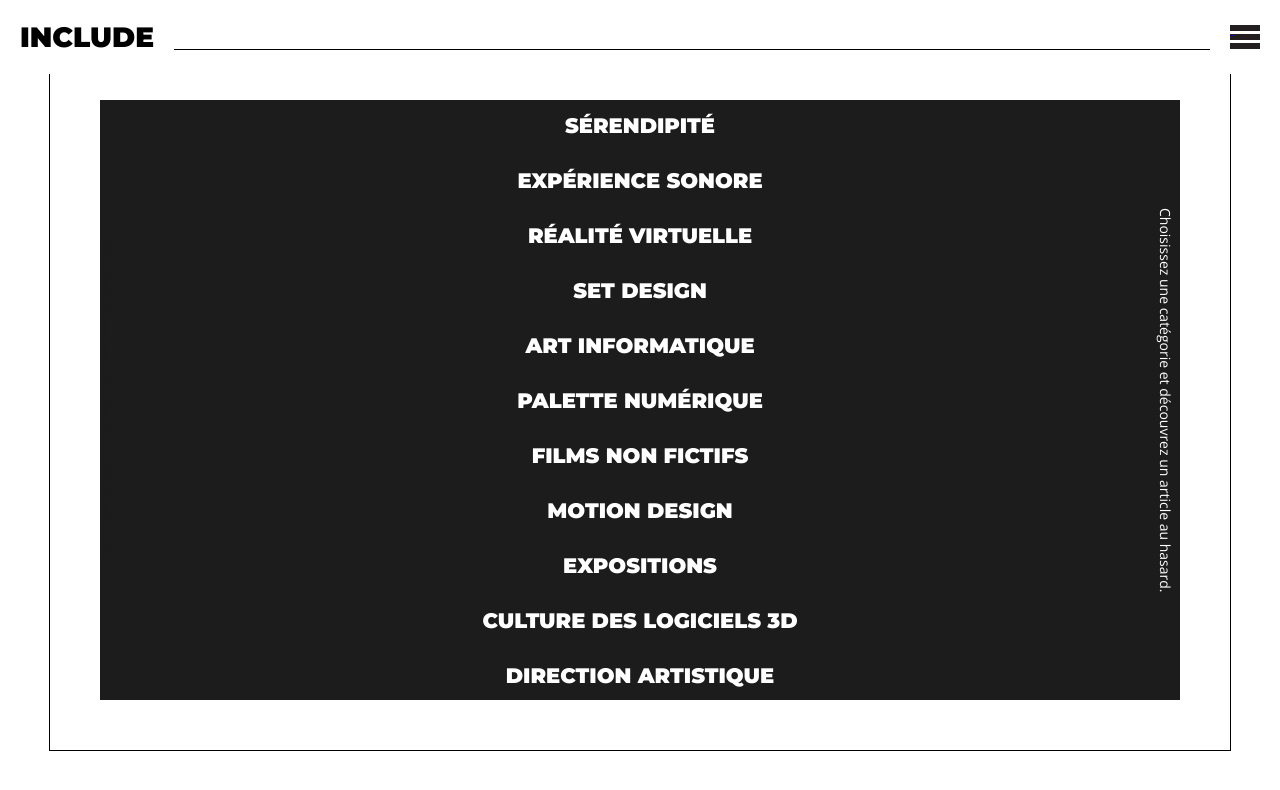
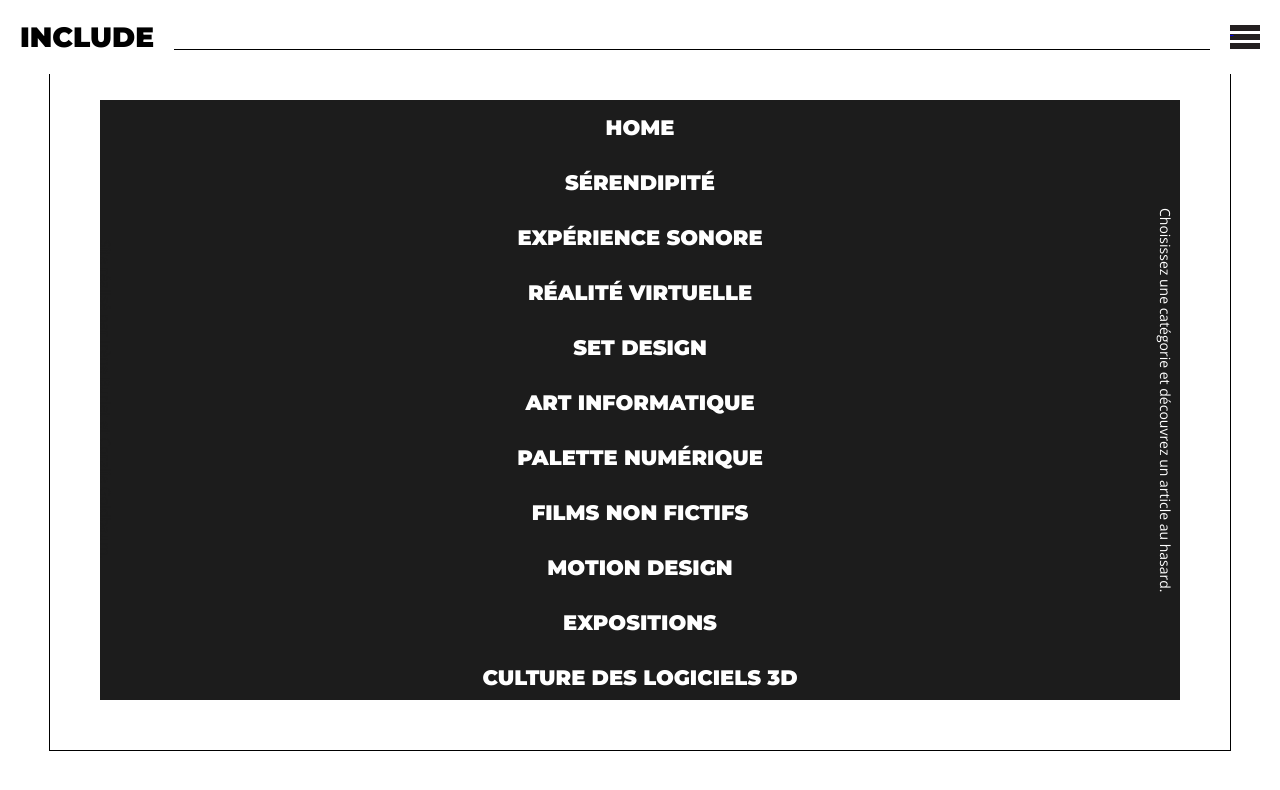
Before and after one commit to Ingenieur-Imac/includemagazine, a React (Create React App) app: page /menu in a window 1280 px wide. Shown: the top 790 px of the page. Built offline with nearby package versions, Linux system fonts and the light colour scheme; no server answers.

Commit message:
Small corrections CSS

```diff
--- a/src/css/Article.css
+++ b/src/css/Article.css
@@ -166,10 +166,6 @@
 		margin: 0;
 	}
 
-	#articleDescription {
-		max-height: 75%;
-	}
-
 	.Article #articleDescription, #articleContent{
 		width: 100%;
 		margin: 0;
--- a/src/css/Menu.css
+++ b/src/css/Menu.css
@@ -46,6 +46,7 @@
 .Menu.scrollContentMenu .list {
 	width: 100%;
 	padding: 0;
+	height: 100%;
 }
 
 .Menu.scrollContentMenu .explanations, .Menu.scrollContentMenu .copyright {
```
